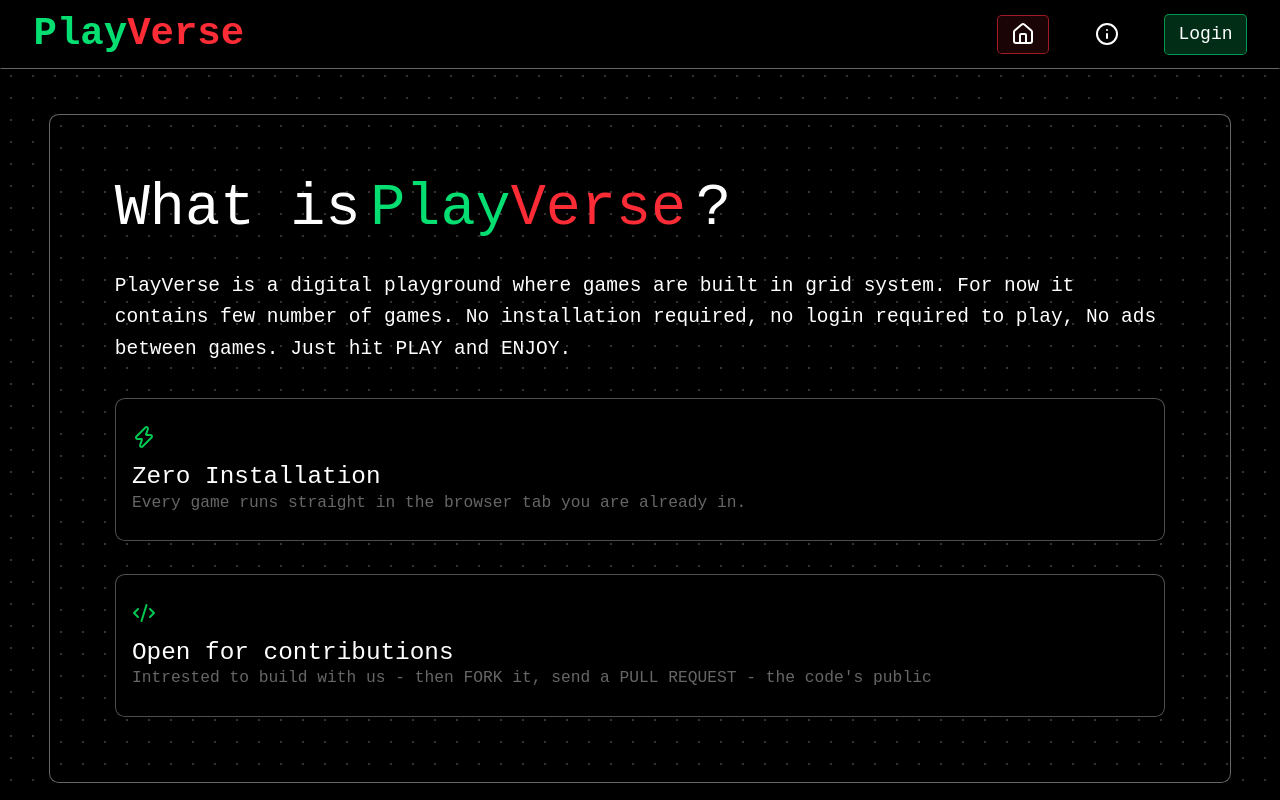
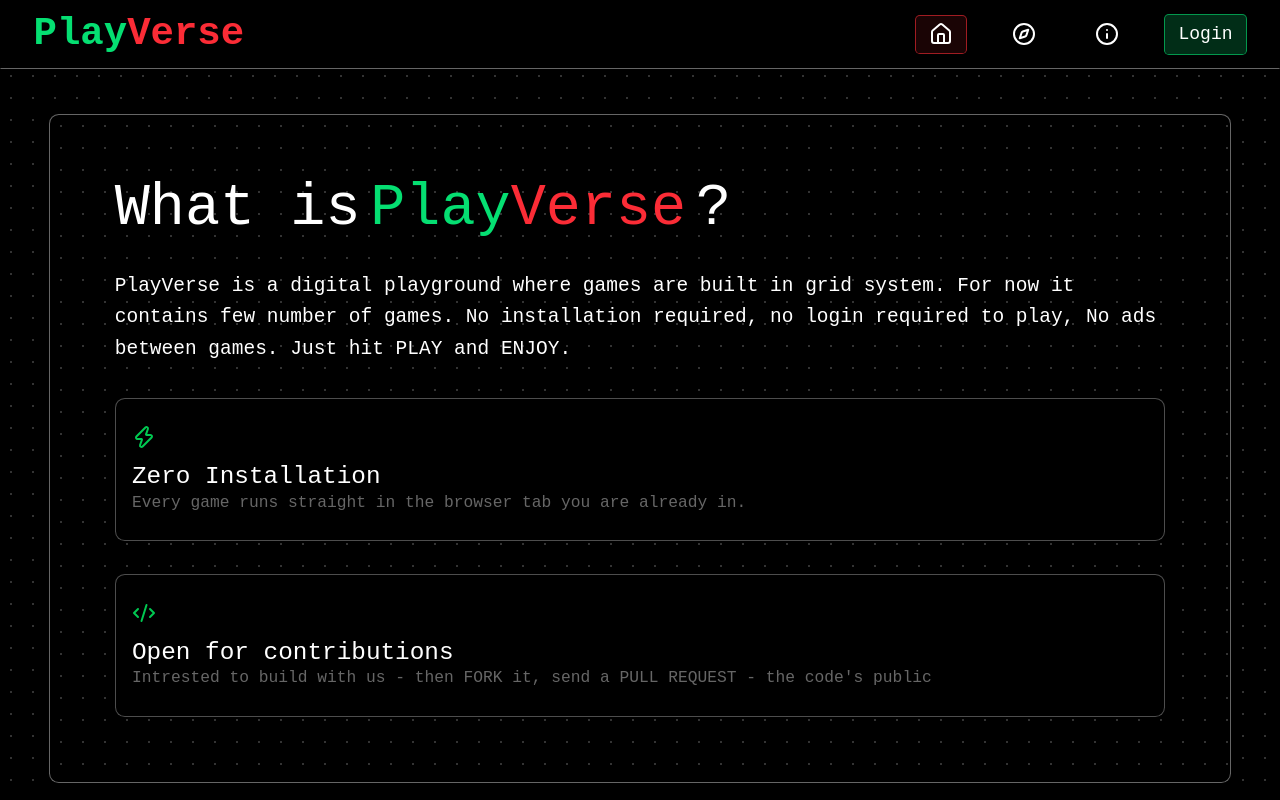
Before and after one commit to abhinandan029/PlayVerse, a React (Vite) app: page / in a window 1280 px wide. Shown: the top 800 px of the page. Built offline with nearby package versions, Linux system fonts and the light colour scheme; no server answers.

Commit message:
intiated new feature : discover

```diff
--- a/src/components/Header.jsx
+++ b/src/components/Header.jsx
@@ -1,7 +1,7 @@
 import {useNavigate, useLocation} from 'react-router-dom'
 import{ useState, useRef, useEffect} from 'react'
 
-import { House, Heart, Info, Users } from 'lucide-react'
+import { House, Heart, Info, Users, Compass } from 'lucide-react'
 
 import {useAuth} from '../contexts/authContext.jsx'
 import {ProfileMenu} from './profile.jsx'
@@ -58,6 +58,12 @@ function Header() {
         className={`px-4 py-2 text-left rounded-md hover:bg-black/40 cursor-pointer ${location.pathname === "/home" || location.pathname === "/" ? "border border-red-500/60 bg-red-500/10" : ""}`}
         onClick={() => navigate("/home")}>
           <House className=""/>
+        </button>
+
+        <button
+        className={`px-4 py-2 text-left rounded-md hover:bg-black/40 cursor-pointer ${location.pathname === "/explore" ? "border border-red-500/60 bg-red-500/10" : ""}`}
+        onClick={() => navigate("/explore")}>
+          <Compass />
         </button>
 
         { user &&
```
